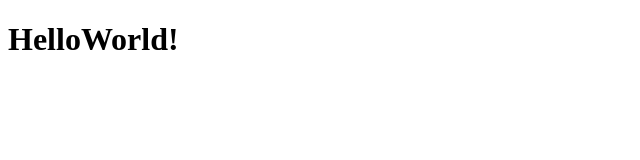
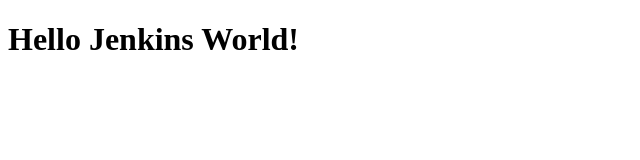
Before and after one commit to sanadivya/first-multibranch-pipeline-jenkins, a plain HTML site: page index.html in a window 1280 px wide. Shown: the whole page, without its empty margins (0-640 px from the left). Drawn offline with Linux system fonts and the light colour scheme.

Commit message:
Update index.html

```diff
--- a/index.html
+++ b/index.html
@@ -6,6 +6,6 @@
     <title>Document</title>
 </head>
 <body>
-    <h1>HelloWorld!</h1>
+    <h1>Hello Jenkins World!</h1>
 </body>
 </html>
```
